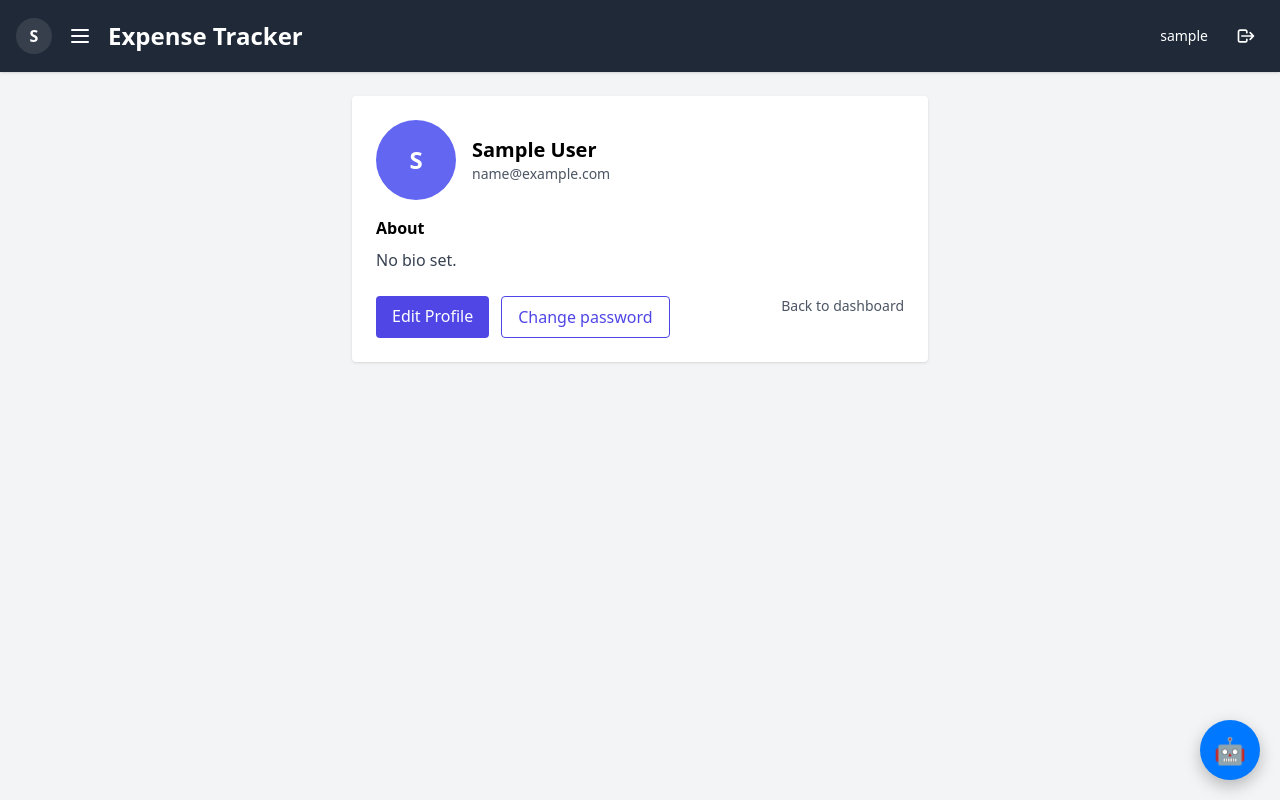
After one commit to DeepanKumarS/Expense-Tracker, a Django app: page /profile/ in a window 1280 px wide. The commit adds this page. Run offline with Django 5.2, Linux system fonts and the light colour scheme; the visitor is signed in with stand-in values (Sample User, id 1); some libraries are stand-ins or nearby versions.

Commit message:
Added improvements & bug fixes

```diff
--- a/expense_tracker/expenses/templates/expenses/base.html
+++ b/expense_tracker/expenses/templates/expenses/base.html
@@ -5,26 +5,58 @@
     <title>Expense Tracker</title>
     <script src="https://cdn.tailwindcss.com"></script>
 </head>
-<body class="bg-gray-100 min-h-screen font-sans">
+<body class="bg-gray-100 min-h-screen font-sans flex flex-col">
 
-    <header class="bg-indigo-600 text-white py-4 shadow">
-        <div class="container mx-auto flex justify-between items-center px-4">
-            <h1 class="text-2xl font-bold">Expense Tracker</h1>
+    <header class="bg-gray-800 text-white py-4 shadow">
+        <div class="flex justify-between items-center px-4">
+            <!-- Left: Profile + Menu button -->
+            <div class="flex items-center gap-2">
+                {% if user.is_authenticated %}
+                <div class="relative">
+                    <button id="profile-toggle" aria-expanded="false" aria-controls="profile-menu" aria-label="Open profile menu"
+                            class="w-9 h-9 rounded-full bg-white/10 flex items-center justify-center text-white hover:bg-white/20 transition">
+                        {% if request.user.profile.profile_pic %}
+                            <img src="{{ request.user.profile.profile_pic.url }}" alt="avatar" class="w-9 h-9 rounded-full object-cover">
+                        {% else %}
+                            <span class="font-semibold">{{ request.user.username|slice:":1"|upper }}</span>
+                        {% endif %}
+                    </button>
+                    <div id="profile-menu" class="hidden absolute left-0 mt-2 w-48 bg-white text-gray-900 rounded shadow z-50">
+                        <a href="{% url 'profile' %}" class="block px-4 py-2 hover:bg-gray-100">View Profile</a>
+                        <a href="{% url 'profile_edit' %}" class="block px-4 py-2 hover:bg-gray-100">Edit Profile</a>
+                        <a href="/password_change/" class="block px-4 py-2 hover:bg-gray-100">Change password</a>
+                        <form action="{% url 'logout' %}" method="post" class="px-4 py-2">
+                            {% csrf_token %}
+                            <button type="submit" class="w-full text-left text-sm text-red-600 hover:underline">Logout</button>
+                        </form>
+                    </div>
+                </div>
+                {% endif %}
+
+                <div class="relative">
+                    <button id="nav-toggle" aria-expanded="false" aria-controls="nav-sidebar" aria-label="Open navigation menu"
+                            class="p-2 rounded hover:bg-white/20 transition-colors text-white">
+                        <svg xmlns="http://www.w3.org/2000/svg" class="w-6 h-6" fill="none" viewBox="0 0 24 24" stroke="currentColor" stroke-width="2">
+                            <path stroke-linecap="round" stroke-linejoin="round" d="M4 6h16M4 12h16M4 18h16" />
+                        </svg>
+                    </button>
+                </div>
+
+                <h1 class="text-2xl font-bold">Expense Tracker</h1>
+            </div>
+
+            <!-- Right: Logout button -->
             <div class="flex items-center gap-3">
                 {% if user.is_authenticated %}
-                    <!-- Summary Button -->
-                    <a href="{% url 'expense_summary' %}"
-                       class="bg-yellow-400 hover:bg-yellow-500 text-gray-900 font-semibold px-4 py-2 rounded shadow-md transition-all">
-                        View Summary
-                    </a>
-
-                    <span class="mr-4">Logged in as {{ user.username }}</span>
+                    <span class="mr-2 text-sm">{{ user.username }}</span>
 
                     <form action="{% url 'logout' %}" method="post" class="inline">
                         {% csrf_token %}
-                        <button type="submit"
-                                class="bg-red-500 hover:bg-red-600 px-3 py-1 rounded transition-all">
-                            Logout
+                        <button type="submit" aria-label="Logout" title="Logout"
+                                class="p-2 rounded hover:bg-white/20 transition-colors text-white">
+                            <svg xmlns="http://www.w3.org/2000/svg" class="w-5 h-5" fill="none" viewBox="0 0 24 24" stroke="currentColor" stroke-width="2" aria-hidden="true">
+                                <path stroke-linecap="round" stroke-linejoin="round" d="M17 16l4-4m0 0l-4-4m4 4H7m6 4v1a2 2 0 01-2 2H5a2 2 0 01-2-2V7a2 2 0 012-2h6a2 2 0 012 2v1" />
+                            </svg>
                         </button>
                     </form>
                 {% else %}
@@ -35,10 +67,74 @@
         </div>
     </header>
 
-    <main class="container mx-auto px-4 py-6">
+    <div class="flex flex-1">
+        <!-- Left Sidebar -->
+        <div id="nav-sidebar" class="w-0 bg-gray-300 shadow-lg overflow-hidden transition-all duration-300 ease-in-out">
+            <div class="p-6 w-64">
+                <nav class="space-y-2">
+                    <a href="{% url 'expense_list' %}" class="flex items-center gap-3 px-4 py-3 rounded-lg hover:bg-indigo-100 text-gray-700 hover:text-indigo-600 transition font-semibold">
+                        <span class="text-2xl">🏠</span>
+                        <span>Home</span>
+                    </a>
+                    <a href="{% url 'expense_summary' %}" class="flex items-center gap-3 px-4 py-3 rounded-lg hover:bg-indigo-100 text-gray-700 hover:text-indigo-600 transition font-semibold">
+                        <span class="text-2xl">📊</span>
+                        <span>Summary</span>
+                    </a>
+                </nav>
+            </div>
+        </div>
+
+    <main class="flex-1 container mx-auto px-4 py-6">
         {% block content %}
         {% endblock %}
     </main>
-    {% include 'expenses/chatbot.html' %}
+    </div>
+    {% if user.is_authenticated %}
+        {% include 'expenses/chatbot.html' %}
+    {% endif %}
+    <script>
+    document.addEventListener('DOMContentLoaded', function(){
+        // Sidebar toggle for hamburger menu
+        const toggle = document.getElementById('nav-toggle');
+        const sidebar = document.getElementById('nav-sidebar');
+
+        if (toggle && sidebar) {
+            toggle.addEventListener('click', function(e){
+                e.stopPropagation();
+                // Toggle between w-0 and w-64
+                if (sidebar.classList.contains('w-0')) {
+                    sidebar.classList.remove('w-0');
+                    sidebar.classList.add('w-64');
+                } else {
+                    sidebar.classList.remove('w-64');
+                    sidebar.classList.add('w-0');
+                }
+            });
+
+            const sidebarLinks = sidebar.querySelectorAll('a');
+            sidebarLinks.forEach(link => {
+                link.addEventListener('click', function(){
+                    sidebar.classList.remove('w-64');
+                    sidebar.classList.add('w-0');
+                });
+            });
+        }
+
+        // Profile dropdown toggle
+        const pToggle = document.getElementById('profile-toggle');
+        const pMenu = document.getElementById('profile-menu');
+        if (pToggle && pMenu) {
+            pToggle.addEventListener('click', function(e){
+                e.stopPropagation();
+                pMenu.classList.toggle('hidden');
+            });
+            document.addEventListener('click', function(e){
+                if (!pMenu.contains(e.target) && !pToggle.contains(e.target)) {
+                    pMenu.classList.add('hidden');
+                }
+            });
+        }
+    });
+    </script>
 </body>
 </html>
--- a/expense_tracker/expenses/templates/expenses/chatbot.html
+++ b/expense_tracker/expenses/templates/expenses/chatbot.html
@@ -5,12 +5,12 @@
   <div id="chat-container"
        style="display:none; width:340px; height:440px; background:#ffffff;
               border-radius:20px; box-shadow:0 6px 18px rgba(0,0,0,0.15);
-              overflow:hidden; display:flex; flex-direction:column;">
+              overflow:hidden; flex-direction:column;">
 
     <!-- Header -->
     <div style="background:#0078ff; color:white; padding:14px; font-weight:600;
                 display:flex; justify-content:space-between; align-items:center;">
-      <span>💬 ExpenseBot</span>
+      <span>🤖 ExpenseBot</span>
       <button id="close-chat" style="background:none; border:none; color:white; font-size:18px; cursor:pointer;">✖</button>
     </div>
 
@@ -40,7 +40,7 @@
           style="width:60px; height:60px; border-radius:50%; background:#0078ff; border:none;
                  color:white; font-size:26px; display:flex; align-items:center; justify-content:center;
                  box-shadow:0 6px 16px rgba(0,0,0,0.25); cursor:pointer;">
-    💬
+    🤖
   </button>
 </div>
 
--- /dev/null
+++ b/expense_tracker/expenses/templates/expenses/profile.html
@@ -0,0 +1,28 @@
+{% extends 'expenses/base.html' %}
+
+{% block content %}
+<div class="max-w-xl mx-auto bg-white p-6 rounded shadow">
+  <div class="flex items-center gap-4">
+    {% if profile and profile.profile_pic %}
+      <img src="{{ profile.profile_pic.url }}" alt="Avatar" class="w-20 h-20 rounded-full object-cover">
+    {% else %}
+      <div class="w-20 h-20 rounded-full bg-indigo-500 text-white flex items-center justify-center text-2xl font-bold">{{ request.user.username|slice:":1"|upper }}</div>
+    {% endif %}
+    <div>
+      <h2 class="text-xl font-semibold">{{ request.user.get_full_name|default:request.user.username }}</h2>
+      <p class="text-sm text-gray-600">{{ request.user.email }}</p>
+    </div>
+  </div>
+
+  <div class="mt-4">
+    <h3 class="font-semibold">About</h3>
+    <p class="text-gray-700 mt-2">{{ profile.bio|default:"No bio set." }}</p>
+  </div>
+
+  <div class="mt-6 flex gap-3">
+    <a href="{% url 'profile_edit' %}" class="bg-indigo-600 text-white px-4 py-2 rounded hover:bg-indigo-700">Edit Profile</a>
+    <a href="/password_change/" class="border border-indigo-600 text-indigo-600 px-4 py-2 rounded hover:bg-indigo-50">Change password</a>
+    <a href="{% url 'expense_list' %}" class="ml-auto text-sm text-gray-600 hover:underline">Back to dashboard</a>
+  </div>
+</div>
+{% endblock %}
--- a/expense_tracker/expenses/urls.py
+++ b/expense_tracker/expenses/urls.py
@@ -9,5 +9,7 @@ urlpatterns = [
     path('expense/<int:pk>/delete/', views.expense_delete, name='expense_delete'),
     path('summary/', views.expense_summary, name='expense_summary'),
     path("chatbot/", views.chatbot_view, name="chatbot"),
+    path('profile/', views.profile_view, name='profile'),
+    path('profile/edit/', views.profile_edit, name='profile_edit'),
 
 ]
--- a/expense_tracker/expenses/views.py
+++ b/expense_tracker/expenses/views.py
@@ -7,8 +7,8 @@ from django.contrib.auth.forms import UserCreationForm
 from django.contrib import messages
 from django.db.models import Sum
 from django.db.models.functions import TruncDay, TruncWeek, TruncMonth, TruncYear
-from .models import Expense
-from .forms import ExpenseForm
+from .models import Expense, Profile
+from .forms import ExpenseForm, ProfileForm
 from .chatbot_utils import process_chat_query
 import calendar
 from django.db import IntegrityError, transaction
@@ -29,7 +29,6 @@ def signup(request):
     else:
         form = UserCreationForm()
     return render(request, 'expenses/signup.html', {'form': form})
-
 
 class CustomLoginView(LoginView):
     template_name = 'expenses/login.html'
@@ -89,6 +88,25 @@ def chatbot_view(request):
         response = process_chat_query(request.user, user_query)
         return JsonResponse({"response": response})
     return render(request, "expenses/chatbot.html")
+
+
+@login_required
+def profile_view(request):
+    profile = getattr(request.user, 'profile', None)
+    return render(request, 'expenses/profile.html', {'profile': profile})
+
+
+@login_required
+def profile_edit(request):
+    profile = getattr(request.user, 'profile', None)
+    if request.method == 'POST':
+        form = ProfileForm(request.POST, request.FILES, instance=profile)
+        if form.is_valid():
+            form.save()
+            return redirect('profile')
+    else:
+        form = ProfileForm(instance=profile)
+    return render(request, 'expenses/profile_edit.html', {'form': form, 'profile': profile})
 
 
 @login_required
```
Also changed, not shown: expense_tracker/expenses/forms.py (+12 -1 lines), expense_tracker/expenses/templates/expenses/profile_edit.html (added, +29 -0 lines).
